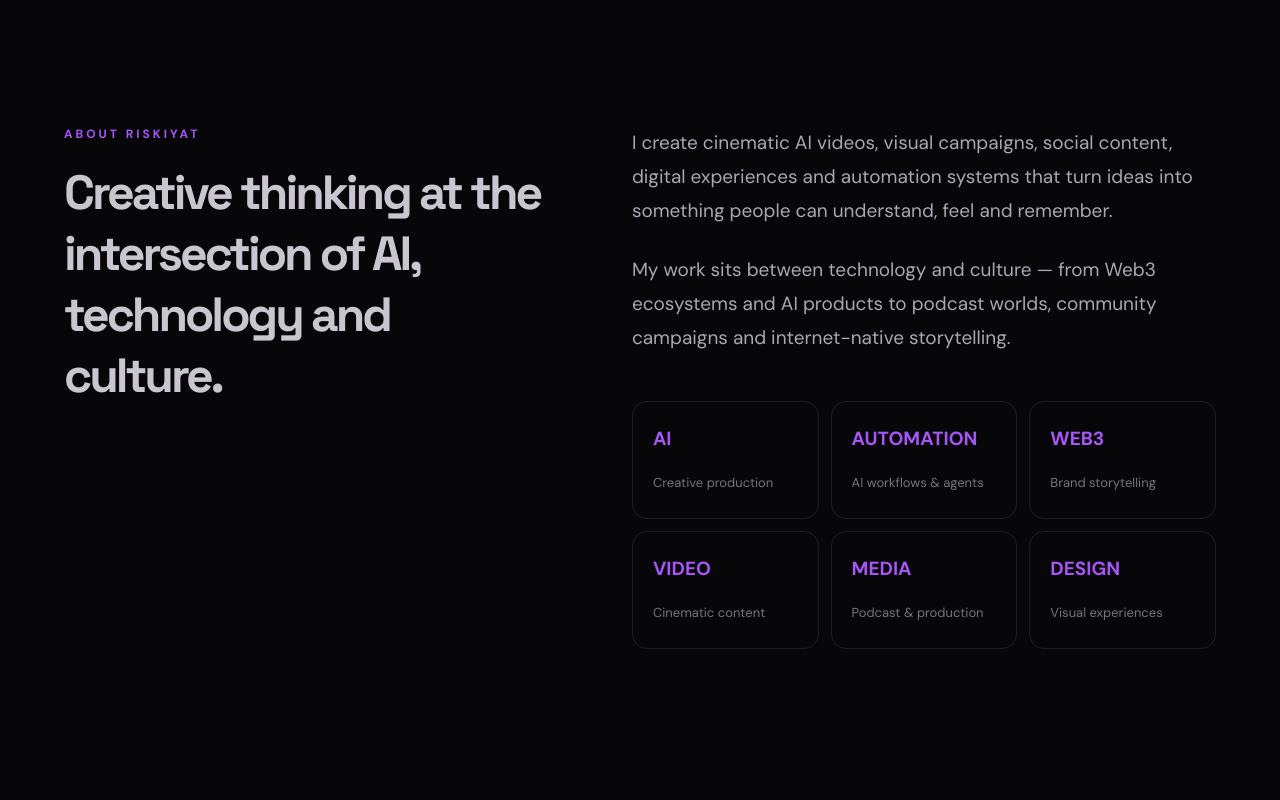
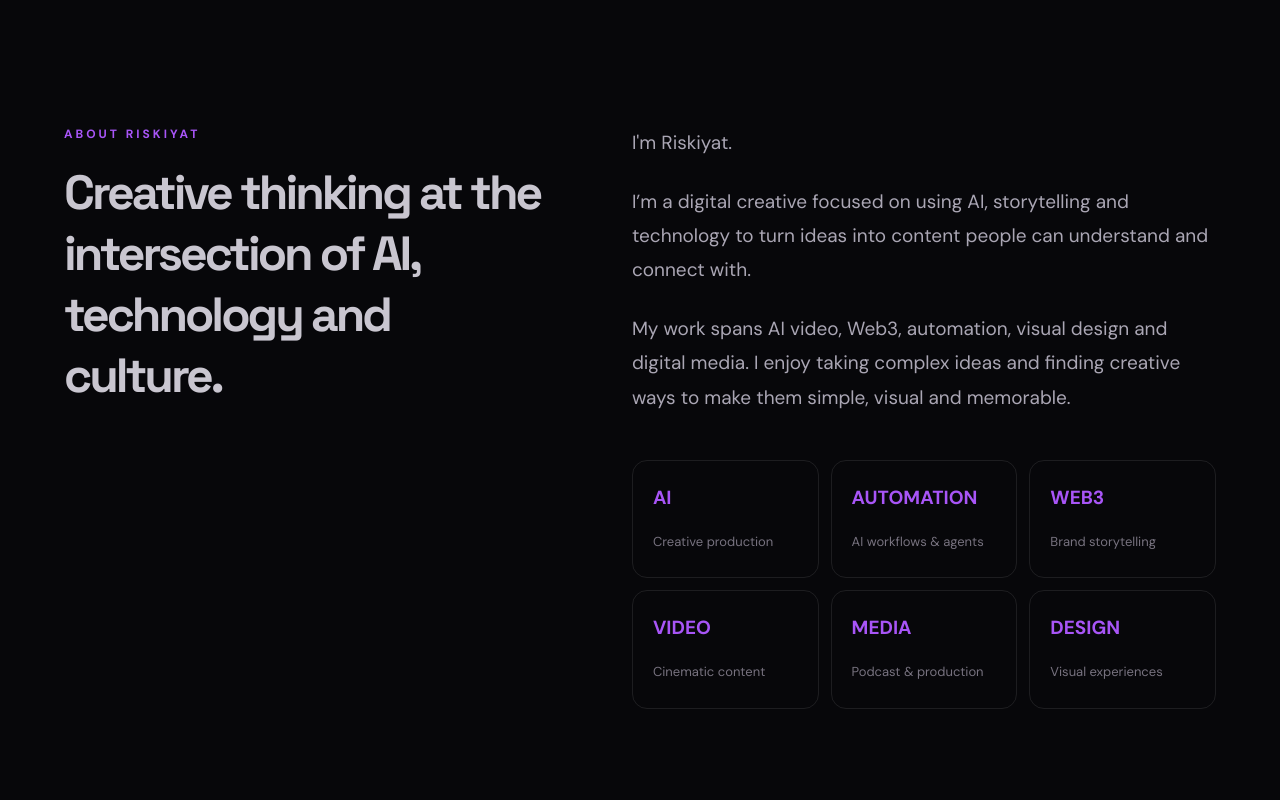
Before and after one commit to Riskiyat/Riskiyat-portfolio, a plain HTML site: page index.html in a window 1280 px wide. Shown: the part 3260-4060 px from the top of the page. Drawn offline with Linux system fonts and the light colour scheme.

Commit message:
Revise about section and update contact prompt

```diff
--- a/index.html
+++ b/index.html
@@ -992,18 +992,16 @@ letter-spacing: -.4px;
       <div class="about-text">
 
         <p>
-          I create cinematic AI videos, visual campaigns,
-          social content, digital experiences and automation
-          systems that turn ideas into something people can
-          understand, feel and remember.
-        </p>
+    I'm Riskiyat.
+</p>
 
-        <p>
-          My work sits between technology and culture —
-          from Web3 ecosystems and AI products to podcast
-          worlds, community campaigns and internet-native
-          storytelling.
-        </p>
+<p>
+    I’m a digital creative focused on using AI, storytelling and technology to turn ideas into content people can understand and connect with.
+</p>
+
+<p>
+    My work spans AI video, Web3, automation, visual design and digital media. I enjoy taking complex ideas and finding creative ways to make them simple, visual and memorable.
+</p>
 
 
         <div class="skills">
@@ -1245,7 +1243,7 @@ letter-spacing: -.4px;
     <section class="contact" id="contact">
 
       <div class="eyebrow">
-        HAVE AN IDEA?
+        LET'S WORK TOGETHER
       </div>
 
       <h2>
```
